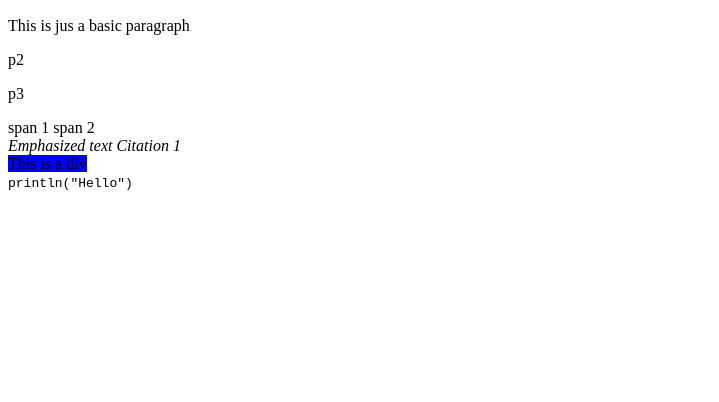
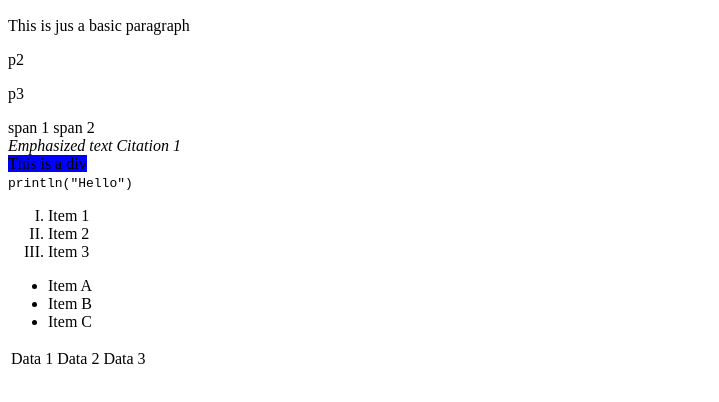
Before and after one commit to GU-Web-Dev-2025/participation-2-html-RitchieFu, a plain HTML site: page index.html in a window 1280 px wide. Shown: the part 110-512 px from the top of the page, without its empty margins (0-719 px from the left). Drawn offline with Linux system fonts and the light colour scheme.

Commit message:
Add some more code

```diff
--- a/index.html
+++ b/index.html
@@ -22,5 +22,29 @@
             println("Hello")
         </samp>
     </div>
+    <ol type="I">
+        <li>Item 1</li>
+        <li>Item 2</li>
+        <li>Item 3</li>
+    </ol>
+    <ul type="disc">
+        <li>Item A</li>
+        <li>Item B</li>
+        <li>Item C</li>
+    </ul>
+    <!-- Comments! -->
+    <table>
+        <tr>
+            <td>
+                Data 1
+            </td>
+            <td>
+                Data 2
+            </td>
+            <td>
+                Data 3
+            </td>
+        </tr>
+    </table>
 </body>
 </html>
```
